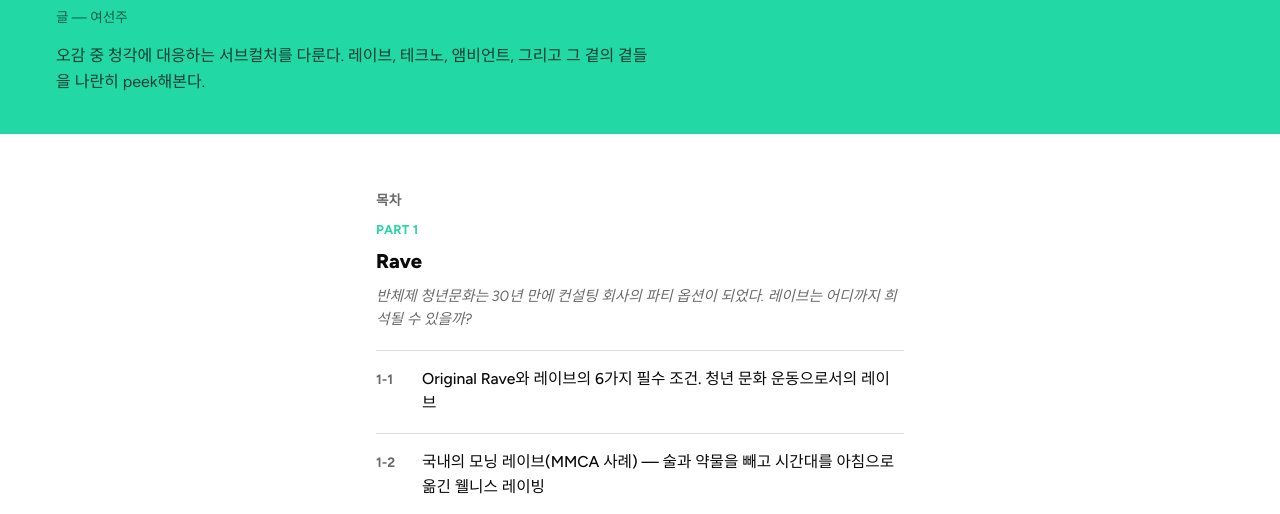
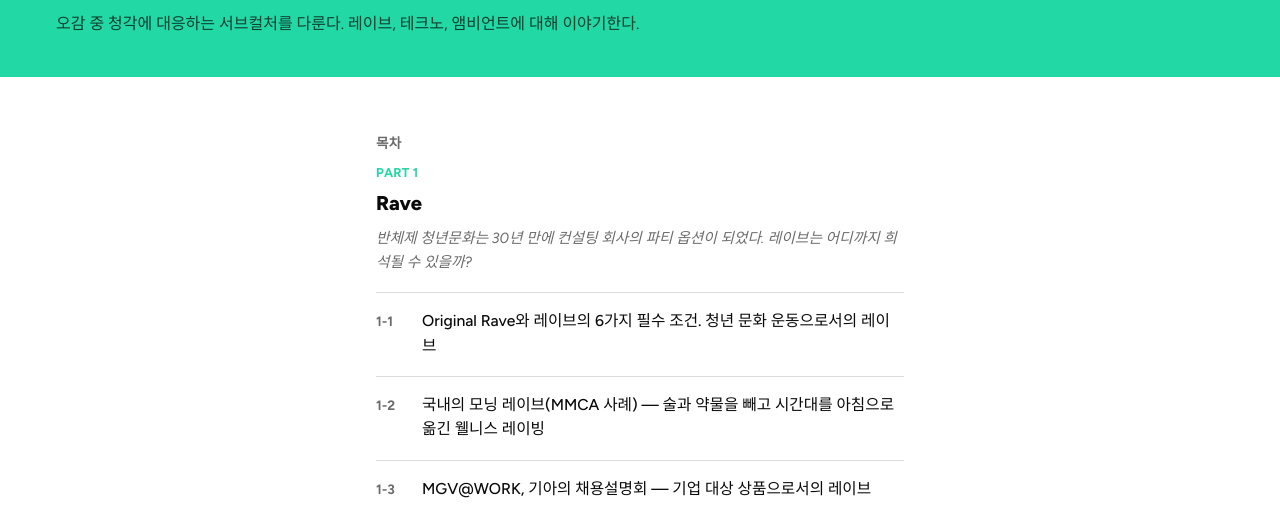
Before and after one commit to sirinicha/peekpress, a plain HTML site: page peek-ears.html in a window 1280 px wide. Shown: the part 243-757 px from the top of the page. Drawn offline with Linux system fonts and the light colour scheme.

Commit message:
Update peek-ears.html

```diff
--- a/peek-ears.html
+++ b/peek-ears.html
@@ -52,8 +52,8 @@
 <header class="band">
   <p class="tag">PEEK EARS</p>
   <h1 class="culture">전자음악</h1>
-  <p class="credit">글 — 여선주</p>
-  <p class="desc">오감 중 청각에 대응하는 서브컬처를 다룬다. 레이브, 테크노, 앰비언트, 그리고 그 곁의 곁들을 나란히 peek해본다.</p>
+  <p class="credit"></p>
+  <p class="desc">오감 중 청각에 대응하는 서브컬처를 다룬다. 레이브, 테크노, 앰비언트에 대해 이야기한다. </p>
 </header>
 
 <main>
```
